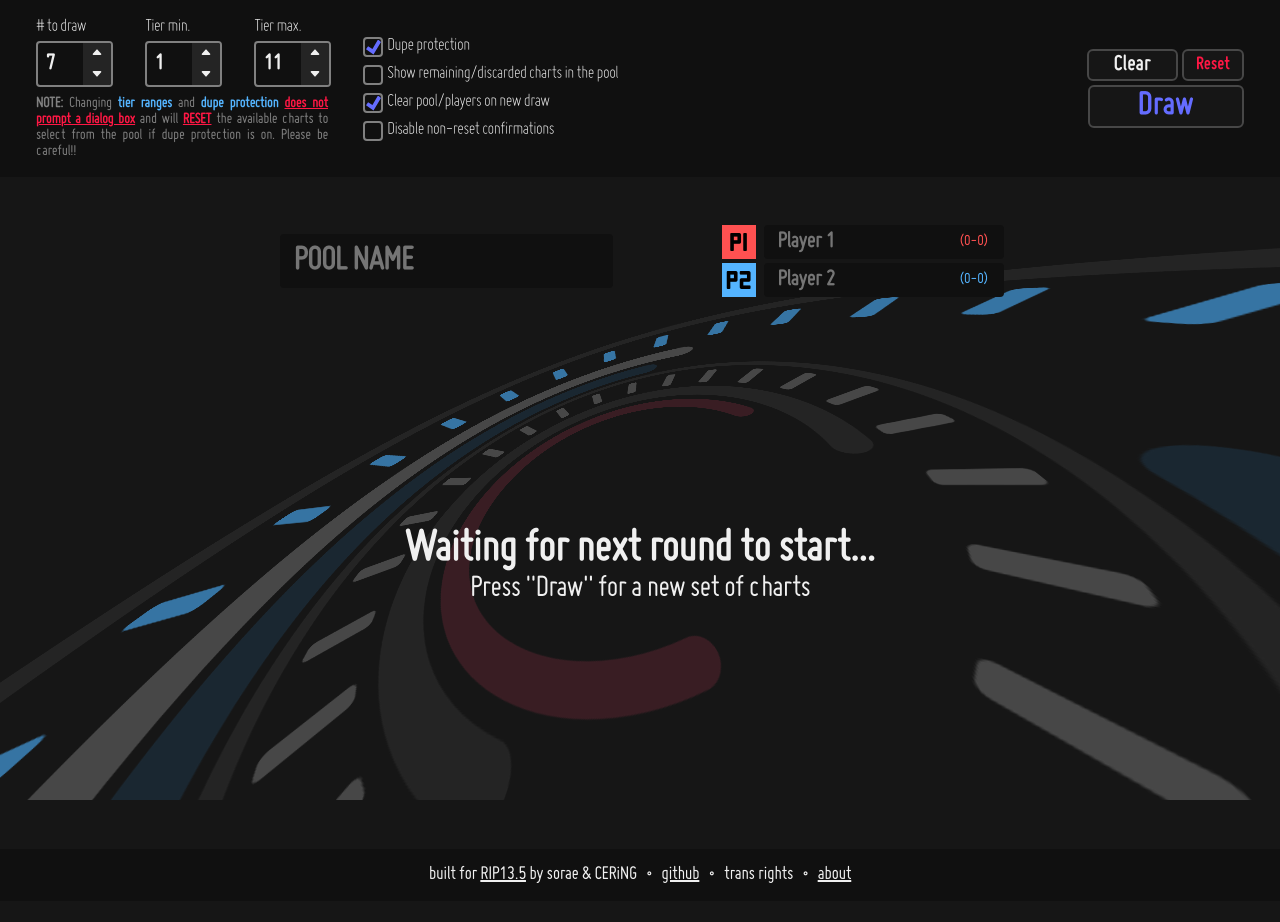
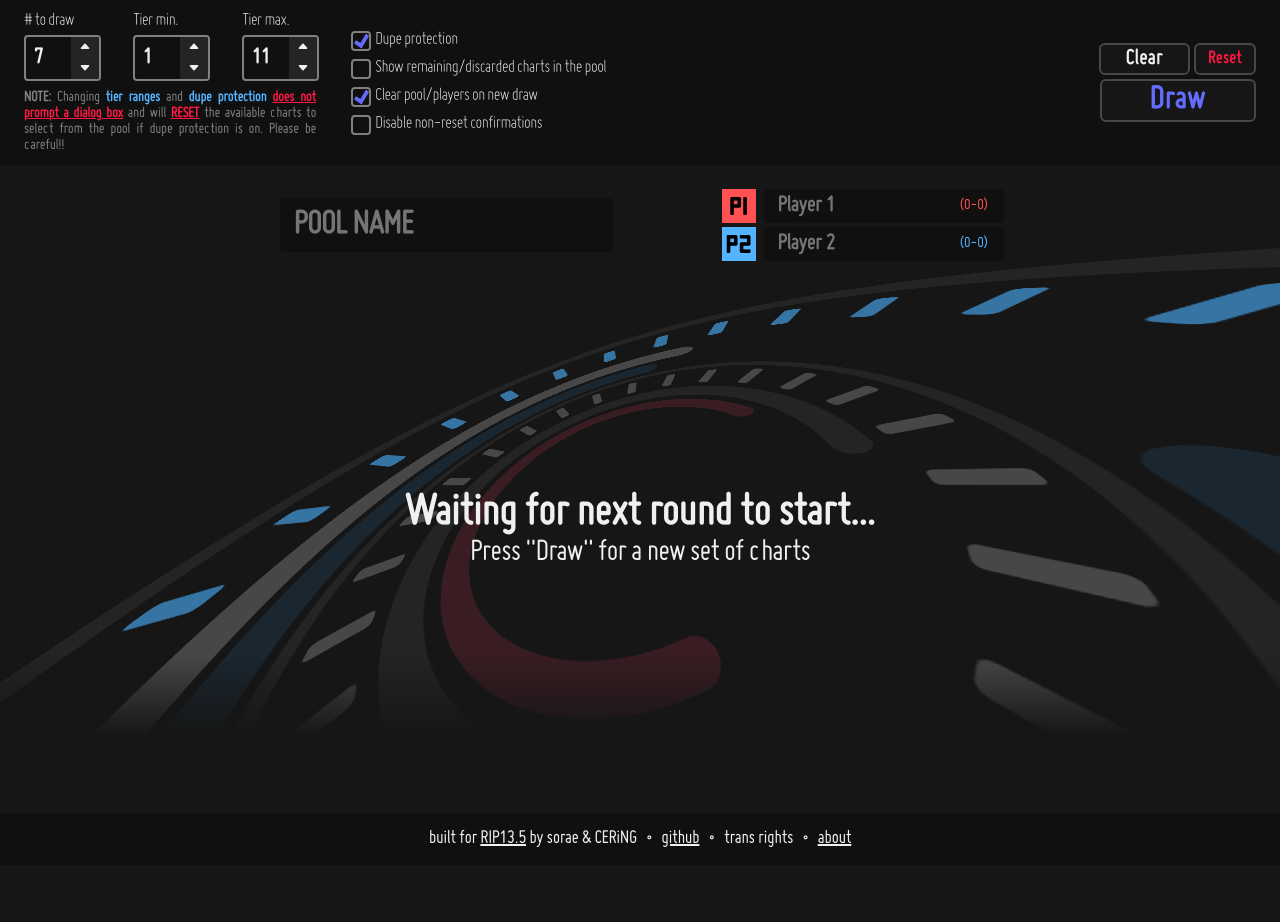
Before and after one commit to soraeee/cardigan, a React (Vite) app in the folder card-draw/: page / in a window 1280 px wide. Shown: the top 922 px of the page. Before the commit the page ends 901 px from the top, so only its background shows below. Built offline with nearby package versions, Linux system fonts and the light colour scheme.

Commit message:
Fix bg fade, adjust padding

```diff
--- a/card-draw/src/CardDraw.tsx
+++ b/card-draw/src/CardDraw.tsx
@@ -421,9 +421,9 @@ const CardDraw = (props: any) => {
 				/>)
 			})}
 		</div>
+		<div className = "fade"></div>
 		{debug && <>
 			<div className="debug">
-				<div className = "fade"></div>
 				<div className="debug-detail">
 					<b className="text-p2">Charts remaining ({eligibleCharts[0].length})</b>
 					<div className="debug-list">
--- a/card-draw/src/scss/components/settings.scss
+++ b/card-draw/src/scss/components/settings.scss
@@ -4,7 +4,7 @@
 
 .header {
   @include mixin.flex($align: space-between);
-  padding: 18px 36px;
+  padding: 12px 24px;
   background-color: color.$dark2;
 
   @include mixin.mobile {
--- a/card-draw/src/scss/main.scss
+++ b/card-draw/src/scss/main.scss
@@ -46,7 +46,7 @@ b { font-weight: 700 }
   @include mixin.flex($dir: column, $x-align: center, $gap: 8px);
   margin: 0 auto;
   max-width: 100%;
-  padding: 48px 0 24px 0;
+  padding: 24px 0;
   //background-color: #00ff00;
 
   @include mixin.mobile {
```
